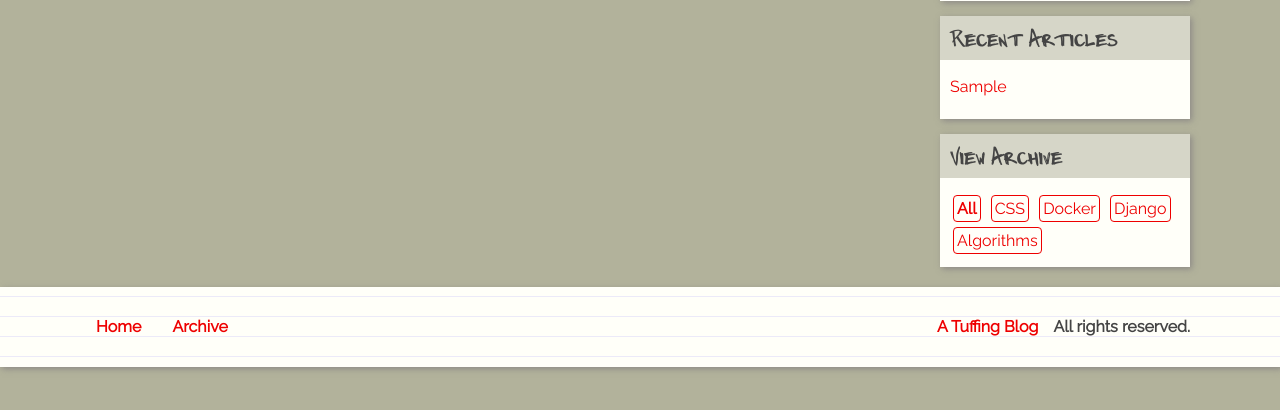
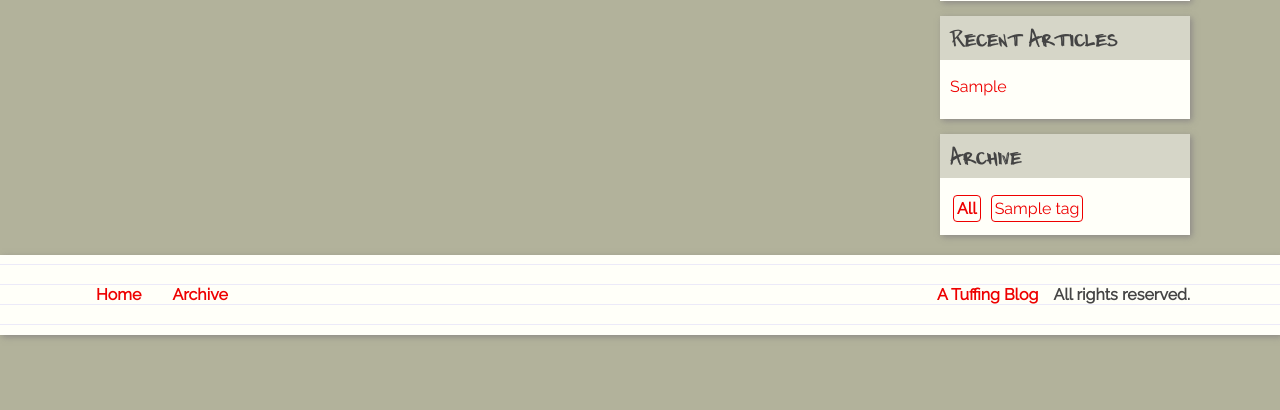
Before and after one commit to tuffing/ATuffingBlog, a Django app: template app/blog/templates/blog/base.html in a window 1280 px wide. Shown: the part 240-650 px from the top of the page. Run offline with Django 3.2, Linux system fonts and the light colour scheme; tables that the repository leaves empty hold one stand-in row (values such as "Sample post"); the template is opened without the code that fills it: values that come from a table or form of the project are taken from there, most other values are stand-ins (such as "Sample title", 1, 10 or a date in 2020); some libraries are stand-ins or nearby versions.

Commit message:
tags. and started implementing archive section

```diff
--- a/app/blog/models.py
+++ b/app/blog/models.py
@@ -7,6 +7,7 @@ class Article(models.Model):
     headline = models.CharField(max_length=200)
     machine_name =  models.CharField(max_length=40)
     author = models.CharField(max_length=50)
+    teaser = RichTextUploadingField(null = True)
     body = RichTextUploadingField()
     pub_date = models.DateTimeField('date published')
     header_image  = models.FileField(upload_to='banners/%Y/%m/%d/', null=True)
--- a/app/blog/templates/blog/base.html
+++ b/app/blog/templates/blog/base.html
@@ -58,14 +58,13 @@
                     </section>
 
                     <section class="archive-tags">
-                        <h1>View Archive</h1>
+                        <h1>Archive</h1>
 
                         <ul>
-                            <li class="pill pill-emphasis"><a href="/">All</a></li>
-                            <li class="pill"><a href="/">CSS</a></li>
-                            <li class="pill"><a href="/">Docker</a></li>
-                            <li class="pill"><a href="/">Django</a></li>
-                            <li class="pill"><a href="/">Algorithms</a></li>
+                            <li class="pill pill-emphasis"><a href="{% url 'blog:archive' 'all' %}">All</a></li>
+                            {% for tag in tags %}
+                                <li class="pill"><a href="{% url 'blog:archive' tag.name %}">{{tag.name}}</a></li>
+                            {% endfor %}
                         </ul>
 
                     </section>
--- a/app/blog/urls.py
+++ b/app/blog/urls.py
@@ -1,5 +1,5 @@
 from django.urls import path
-from .views import index, article,ListArticleView
+from .views import index, article,archive,ListArticleView
 
 #from . import views
 
@@ -8,5 +8,6 @@ urlpatterns = [
     path('', index, name='index'),
     # ex: /blog/5/
     path('<article_machine_name>/', article, name='article'),
+    path('archive/<tag>/', archive, name='archive'),
     #path('blog/', ListArticleView.as_view(), name="articles-all")
 ]
```
Also changed, not shown: app/blog/views.py (+20 -6 lines).
